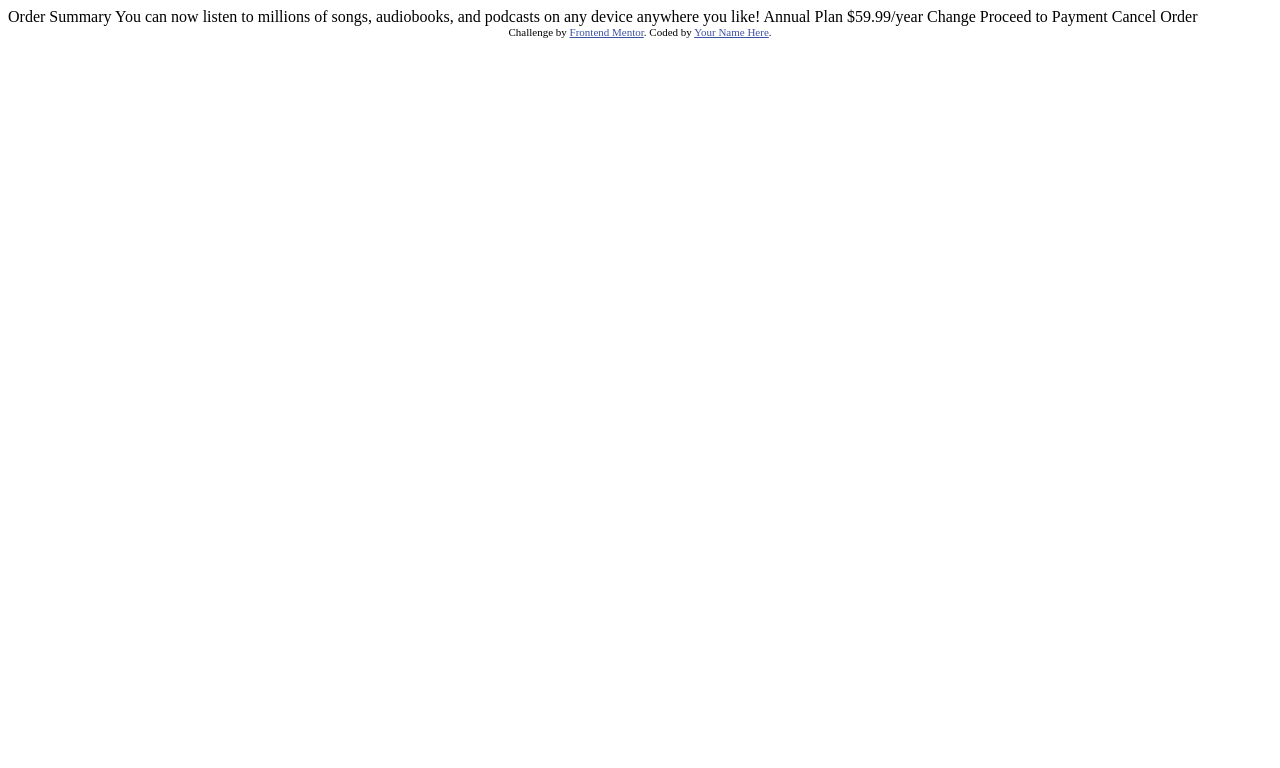
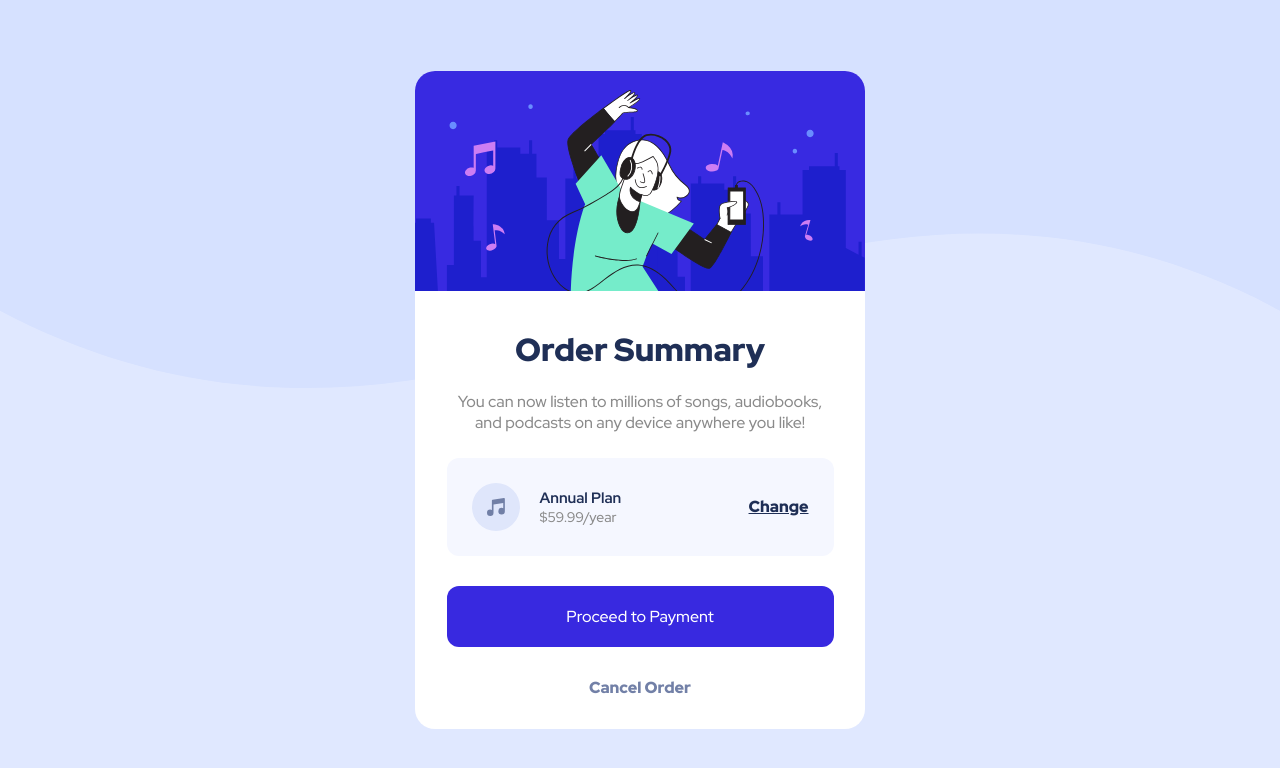
Before and after one commit to irakli9909/order-summary-component, a plain HTML site: page index.html in a window 1280 px wide. Drawn offline with Linux system fonts and the light colour scheme.

Commit message:
finish styles and html components.

```diff
--- a/index.html
+++ b/index.html
@@ -1,37 +1,57 @@
 <!DOCTYPE html>
 <html lang="en">
   <head>
-  <meta charset="UTF-8">
-  <meta name="viewport" content="width=device-width, initial-scale=1.0"> <!-- displays site properly based on user's device -->
+    <meta charset="UTF-8" />
+    <meta name="viewport" content="width=device-width, initial-scale=1.0" />
+    <!-- displays site properly based on user's device -->
 
-  <link rel="icon" type="image/png" sizes="32x32" href="./images/favicon-32x32.png">
+    <link
+      rel="icon"
+      type="image/png"
+      sizes="32x32"
+      href="./images/favicon-32x32.png"
+    />
 
     <title>Frontend Mentor | Order summary card</title>
+    <link rel="stylesheet" href="style.css" />
 
     <!-- Feel free to remove these styles or customise in your own stylesheet 👍 -->
     <style>
-    .attribution { font-size: 11px; text-align: center; }
-    .attribution a { color: hsl(228, 45%, 44%); }
+      .attribution {
+        font-size: 11px;
+        text-align: center;
+      }
+      .attribution a {
+        color: hsl(228, 45%, 44%);
+      }
     </style>
   </head>
   <body>
+    <div class="container">
+      <div class="hero">
+        <img src="./images/illustration-hero.svg" alt="" />
+      </div>
+      <div class="text-content">
+        <h2 class="title">Order Summary</h2>
+        <p class="subtitle">
+          You can now listen to millions of songs, audiobooks, and podcasts on
+          any device anywhere you like!
+        </p>
+        <div class="plan-box">
+          <div class="plan-box-left">
+            <img src="./images/icon-music.svg" alt="" />
+            <div>
+              <h5>Annual Plan</h5>
+              <p>$59.99/year</p>
+            </div>
+          </div>
+          <a href="#">Change</a>
+        </div>
+        <a href="" class="proceed-btn">Proceed to Payment</a>
+        <a href="" class="cancel-btn">Cancel Order</a>
+      </div>
+    </div>
 
-  Order Summary
 
-  You can now listen to millions of songs, audiobooks, and podcasts on any
-  device anywhere you like!
-
-  Annual Plan
-  $59.99/year
-
-  Change
-
-  Proceed to Payment
-  Cancel Order
-
-  <div class="attribution">
-    Challenge by <a href="https://www.frontendmentor.io?ref=challenge" target="_blank">Frontend Mentor</a>.
-    Coded by <a href="#">Your Name Here</a>.
-  </div>
   </body>
 </html>
--- /dev/null
+++ b/style.css
@@ -0,0 +1,137 @@
+@import url("https://fonts.googleapis.com/css2?family=Red+Hat+Display:wght@500;700;900&display=swap");
+* {
+  margin: 0;
+  padding: 0;
+  box-sizing: border-box;
+}
+body {
+  font-family: "Red Hat Display", sans-serif;
+  min-height: 100vh;
+  background-image: url(./images/pattern-background-desktop.svg);
+  background-repeat: no-repeat;
+  background-size: contain;
+  background-color: hsl(225, 100%, 94%);
+  position: relative;
+  font-size: 16px;
+}
+
+.container {
+  position: absolute;
+  left: 50%;
+  top: 50%;
+  transform: translate(-50%, -50%);
+  max-width: 450px;
+  background: white;
+  border-radius: 20px;
+  overflow: hidden;
+}
+
+.text-content {
+  padding: 7%;
+  text-align: center;
+}
+
+.title {
+  color: hsl(223, 47%, 23%);
+  font-weight: 900;
+  font-size: 32px;
+  margin-bottom: 20px;
+}
+
+.text-content p.subtitle {
+  color: #8a8a8a;
+  margin-bottom: 25px;
+}
+
+.plan-box {
+  background-color: hsl(225, 100%, 98%);
+  border-radius: 12px;
+  display: flex;
+  padding: 25px;
+  align-items: center;
+  justify-content: space-between;
+}
+
+.plan-box-left {
+  display: flex;
+  align-items: center;
+  text-align: left;
+}
+
+.plan-box-left div {
+  margin-left: 20px;
+}
+
+.plan-box-left div h5 {
+  font-weight: 900px;
+  font-size: 15px;
+  color: hsl(223, 47%, 23%);
+}
+
+.plan-box-left div p {
+  font-size: 14px;
+  color: #8a8a8a;
+}
+
+.plan-box a {
+  font-weight: 900;
+  color: hsl(223, 47%, 23%);
+}
+.plan-box a:hover{
+  text-decoration: none;
+  color: hsl(245, 75%, 52%);
+  transition: color .3 ease;
+}
+
+a.proceed-btn {
+  display: block;
+  text-decoration: none;
+  color: white;
+  background-color: hsl(245, 75%, 52%);
+  padding: 20px 0;
+  border-radius: 12px;
+  margin: 30px 0;
+}
+a.proceed-btn:hover{
+  background-color: hsl(224, 23%, 55%);
+}
+
+a.cancel-btn {
+  color: hsl(224, 23%, 55%);
+  text-decoration: none;
+  font-weight: 900;
+  transition: color .3 ease;
+}
+a.cancel-btn:hover{
+  color: hsl(223, 47%, 23%);
+}
+
+@media only screen and (max-width: 425px){
+  body {
+    background-image: url(./images/pattern-background-mobile.svg);
+    font-size: 14px;
+  }
+  .container {
+    max-width: 87%;
+  }
+
+  .title {
+    font-size: 23px;
+  }
+  div.plan-box {
+    padding: 12px;
+  }
+  .plan-box-left div{
+    margin-left: 10px;
+  }
+
+  a.proceed-btn,
+  a.cancel-btn,
+  .plan-box a {
+    font-size: 13px;
+  }
+  .text-content {
+    padding: 9% 7%;
+  }
+
+}
```
Lines whose indentation alone changed are shown as unchanged.
